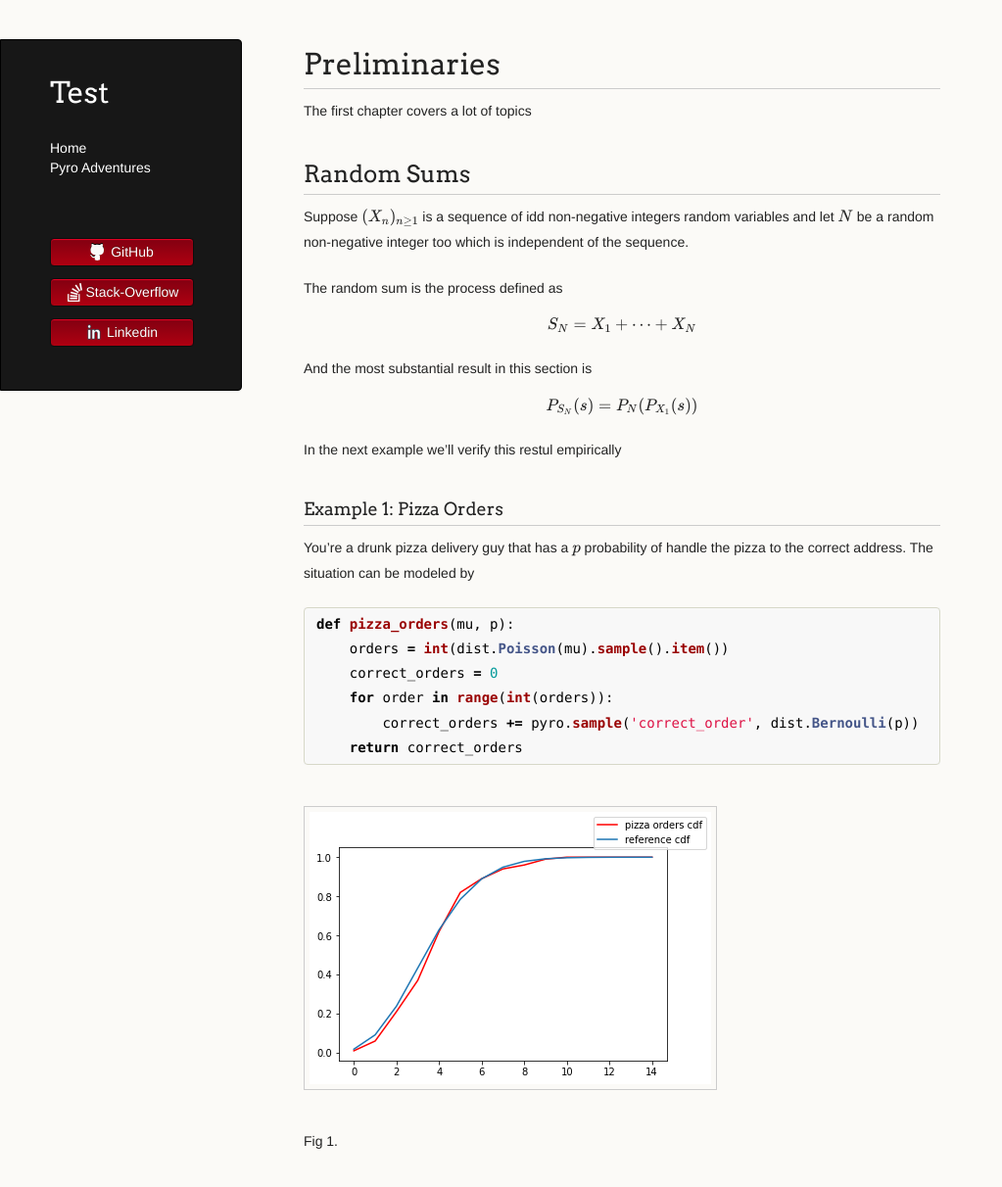
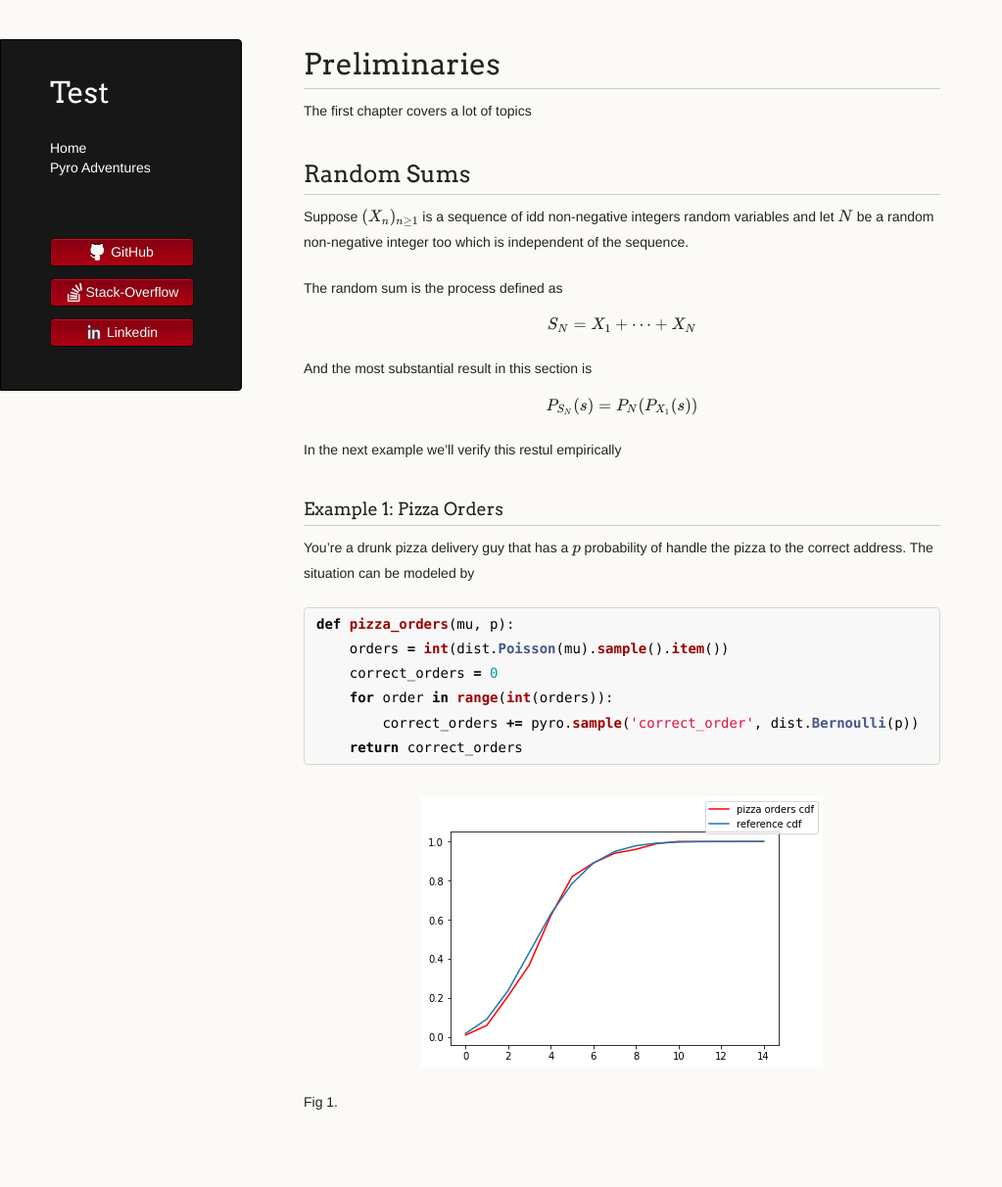
Before and after one commit to LemonPy29/LemonPy29.github.io, a Jekyll site: the page built from pyro-adventures/preliminaries.md, in a window 1280 px wide and 1300 px high. Shown: the top 1212 px of the window at 98% size, without its empty margins (0-1023 px from the left). Built offline with Jekyll 4.4.1, drawn with Linux system fonts in a browser that asks for light colours; nearby versions of some CDN libraries; the repository's description, which GitHub fills in, is left out.

Commit message:
Update preliminaries.md

````diff
--- a/pyro-adventures/preliminaries.md
+++ b/pyro-adventures/preliminaries.md
@@ -30,9 +30,10 @@ def pizza_orders(mu, p):
         correct_orders += pyro.sample('correct_order', dist.Bernoulli(p))
     return correct_orders
 ```
-<p align="center">
-    <figure>
-      <img src="img/pizza_orders.png"/>
-      <figcaption>Fig 1.</figcaption>
-    </figure>
-</p>
+
+<figure>
+  <p align="center">
+    <img src="img/pizza_orders.png"/>
+    <figcaption>Fig 1.</figcaption>
+  </p>
+</figure>
````
